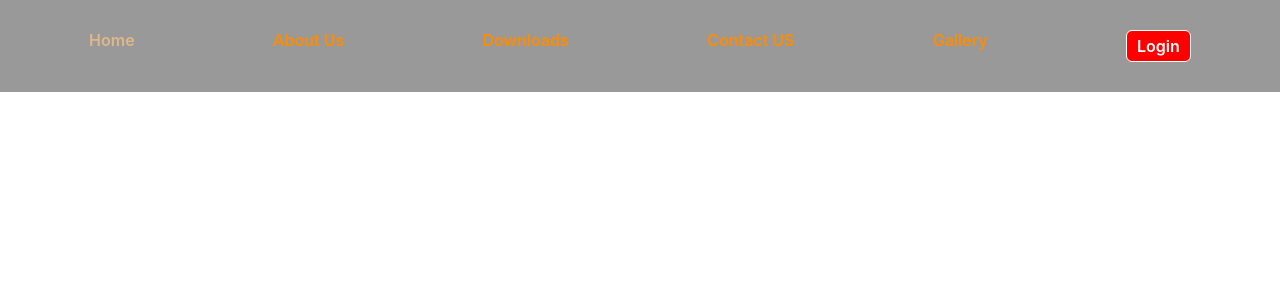
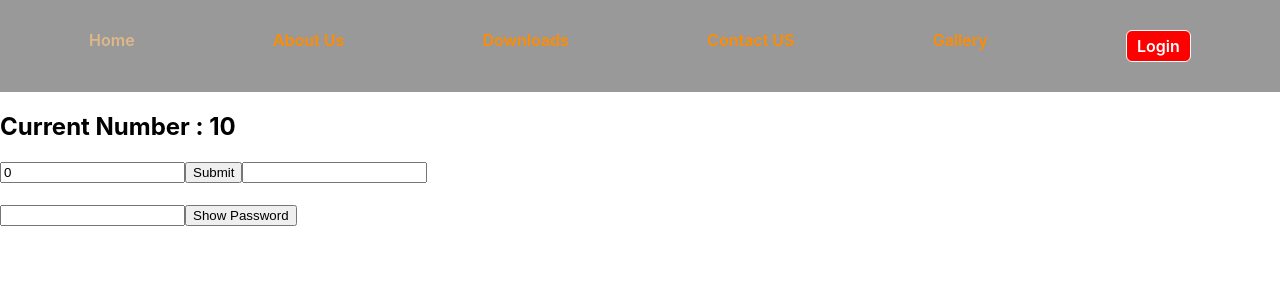
Before and after one commit to udbhavpushkar/ravelclawn-ns, a React (Create React App) app: page / in a window 1280 px wide. Shown: the top 300 px of the page. Built offline with nearby package versions, Linux system fonts and the light colour scheme.

Commit message:
usestate implementations

```diff
--- a/src/App.js
+++ b/src/App.js
@@ -1,4 +1,6 @@
+import Counting from "./components/Counting" //"./components/Counting/index.js"
 import Navbar from "./components/navbar"
+import NumberGame from "./components/NumberGame"
 
 // node -v
 //JSX =>
@@ -9,6 +11,8 @@ function App() {
   return (
     <div>
       <Navbar />
+      {/* <Counting /> */}
+      <NumberGame />
     </div>
   )
 }
--- /dev/null
+++ b/src/components/Counting/index.js
@@ -0,0 +1,49 @@
+import React, { useState } from "react"
+
+export default function Counting() {
+  const [count, setCount] = useState(0)
+  const [runs, setRuns] = useState(0)
+
+  const increase = () => {
+    setCount(count + 1)
+  }
+
+  const decrease = () => {
+    if (count > 0) {
+      setCount(count - 1)
+    }
+  }
+
+  return (
+    <div style={{ fontSize: "22px", paddingLeft: "20px" }}>
+      <div>Current Number : {count}</div>
+      <button onClick={increase}>Increase</button>
+      {/* if count > 0 then show button */}
+      {count > 0 ? <button onClick={decrease}>Decrease</button> : null}
+
+      <h1>Score Board</h1>
+      <h3>Runs : {runs}</h3>
+      <button
+        onClick={() => {
+          setRuns(runs + 1)
+        }}
+      >
+        Single
+      </button>
+      <button
+        onClick={() => {
+          setRuns(runs + 4)
+        }}
+      >
+        Four
+      </button>
+      <button
+        onClick={() => {
+          setRuns(runs + 6)
+        }}
+      >
+        Six
+      </button>
+    </div>
+  )
+}
--- /dev/null
+++ b/src/components/NumberGame/index.js
@@ -0,0 +1,46 @@
+import React, { useState } from "react"
+
+const NumberGame = () => {
+  const [num, setNum] = useState(10)
+  const [inputNum, setInputNum] = useState(0)
+
+  const [text, setText] = useState("")
+
+  const handleChange = (e) => {
+    setInputNum(parseInt(e.target.value))
+  }
+
+  const handleTogglePassword = () => {
+    setIsPassword(!isPassword) //toggle => if isPAssword is true makes it false , if false makes it true
+  }
+
+  const [isPassword, setIsPassword] = useState(true)
+
+  return (
+    <div>
+      <h2>Current Number : {num}</h2>
+      <input type="number" value={inputNum} onChange={handleChange} />
+      <button
+        onClick={() => {
+          setNum(num + inputNum)
+        }}
+      >
+        Submit
+      </button>
+      <input
+        type="text"
+        onChange={(e) => {
+          setText(e.target.value)
+        }}
+      />
+      <h1>{text}</h1>
+
+      <div>
+        <input type={isPassword ? "password" : "text"} />
+        <button onClick={handleTogglePassword}>Show Password</button>
+      </div>
+    </div>
+  )
+}
+
+export default NumberGame
```
